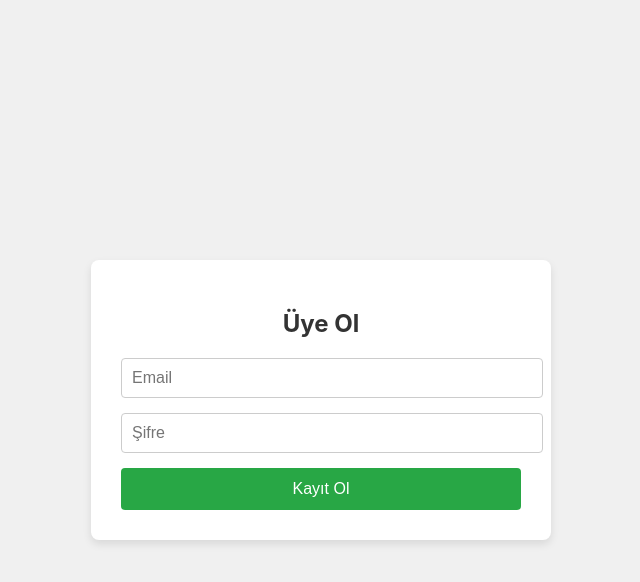
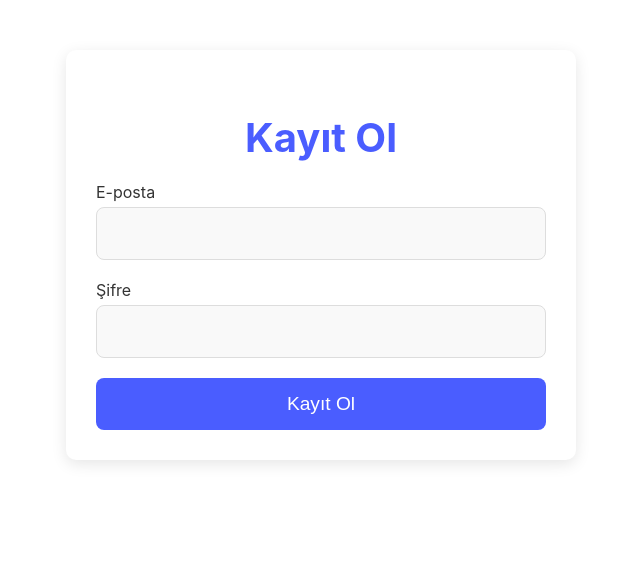
Before and after one commit to BayStranges/Recon-Frontend, a React (Create React App) app: page /register in a window 1280 px wide. Shown: the top 582 px of the page, without its empty margins (319-959 px from the left). Built offline with nearby package versions, Linux system fonts and the light colour scheme.

Commit message:
register düzenlendi ve görünüşü geliştirildi

```diff
--- a/src/components/Register.css
+++ b/src/components/Register.css
@@ -1,55 +1,79 @@
+/* Kayıt formu için stil */
 .register-container {
-    display: flex;
-    justify-content: center;
-    align-items: center;
-    height: 100vh;
-    background-color: #f0f0f0;
-  }
-
-  .register-form {
-    background: white;
+  width: 100%;
+  max-width: 450px;
+  margin: 50px auto;
   padding: 30px;
-    border-radius: 8px;
-    box-shadow: 0 4px 8px rgba(0, 0, 0, 0.1);
-    width: 400px;
+  background-color: #ffffff;
+  box-shadow: 0 4px 15px rgba(0, 0, 0, 0.1);
+  border-radius: 10px;
   text-align: center;
 }
 
-  .register-form h2 {
-    font-size: 24px;
+.register-container h2 {
+  font-size: 2.5rem;
   margin-bottom: 20px;
+  color: #4a5dff;
+}
+
+.form-group {
+  margin-bottom: 20px;
+  text-align: left;
+}
+
+.form-group label {
+  display: block;
+  font-size: 1rem;
+  margin-bottom: 5px;
   color: #333;
 }
 
-  .input-group {
-    margin-bottom: 15px;
+.form-group input {
+  width: 100%;
+  padding: 15px;
+  font-size: 1.1rem;
+  border: 1px solid #ddd;
+  border-radius: 8px;
+  background-color: #f9f9f9;
+  color: #333;
+  box-sizing: border-box;
 }
 
-  .input-group input {
-    width: 100%;
-    padding: 10px;
-    border: 1px solid #ccc;
-    border-radius: 4px;
-    font-size: 16px;
+.form-group input:focus {
+  outline: none;
+  border-color: #4a5dff;
+  background-color: #fff;
 }
 
-  .input-group input:focus {
-    border-color: #007bff;
-    outline: none;
-  }
-
-  .btn {
-    background-color: #28a745;
+button {
+  width: 100%;
+  padding: 15px;
+  font-size: 1.2rem;
+  background-color: #4a5dff;
   color: white;
-    width: 100%;
-    padding: 12px;
   border: none;
-    border-radius: 4px;
-    font-size: 16px;
+  border-radius: 8px;
   cursor: pointer;
   transition: background-color 0.3s ease;
 }
 
-  .btn:hover {
-    background-color: #218838;
+button:hover {
+  background-color: #6e7fef;
 }
+
+button:disabled {
+  background-color: #ddd;
+  cursor: not-allowed;
+}
+
+/* Geri bildirim mesajı */
+.message {
+  margin-bottom: 20px;
+  padding: 10px;
+  background-color: #e1f5fe;
+  color: #0288d1;
+  border: 1px solid #0288d1;
+  border-radius: 5px;
+  font-size: 1.1rem;
+  font-weight: bold;
+}
--- a/src/components/Register.js
+++ b/src/components/Register.js
@@ -1,43 +1,58 @@
 import React, { useState } from 'react';
-import './Register.css';  // Yeni CSS dosyasını import ediyoruz
+import './Register.css';
 
 const Register = () => {
   const [email, setEmail] = useState('');
   const [password, setPassword] = useState('');
+  const [message, setMessage] = useState(''); // Geri bildirim mesajı
+  const [loading, setLoading] = useState(false); // Yükleniyor durumu
 
-  const handleSubmit = (e) => {
+  const handleSubmit = async (e) => {
     e.preventDefault();
-    // Kayıt işlemi yapılacak
+    setLoading(true);
+
+    // API çağrısı simülasyonu
+    setTimeout(() => {
+      if (email === 'test@example.com') {
+        setMessage('Bu e-posta zaten kayıtlı. Lütfen farklı bir e-posta kullanın.');
+      } else {
+        setMessage('Kayıt başarılı! Hoş geldiniz!');
       }
+      setLoading(false);
+    }, 1500); // 1.5 saniye bekleyerek simüle ettik
+  };
 
   return (
     <div className="register-container">
-      <div className="register-form">
-        <h2>Üye Ol</h2>
+      <h2>Kayıt Ol</h2>
+      {message && <div className="message">{message}</div>}
       <form onSubmit={handleSubmit}>
-          <div className="input-group">
+        <div className="form-group">
+          <label htmlFor="email">E-posta</label>
           <input
             type="email"
+            id="email"
             value={email}
             onChange={(e) => setEmail(e.target.value)}
-              placeholder="Email"
             required
           />
         </div>
-          <div className="input-group">
+        <div className="form-group">
+          <label htmlFor="password">Şifre</label>
           <input
             type="password"
+            id="password"
             value={password}
             onChange={(e) => setPassword(e.target.value)}
-              placeholder="Şifre"
             required
           />
         </div>
-          <button type="submit" className="btn">Kayıt Ol</button>
+        <button type="submit" disabled={loading}>
+          {loading ? 'Yükleniyor...' : 'Kayıt Ol'}
+        </button>
       </form>
     </div>
-    </div>
   );
-}
+};
 
 export default Register;
```
Lines whose indentation alone changed are shown as unchanged.
